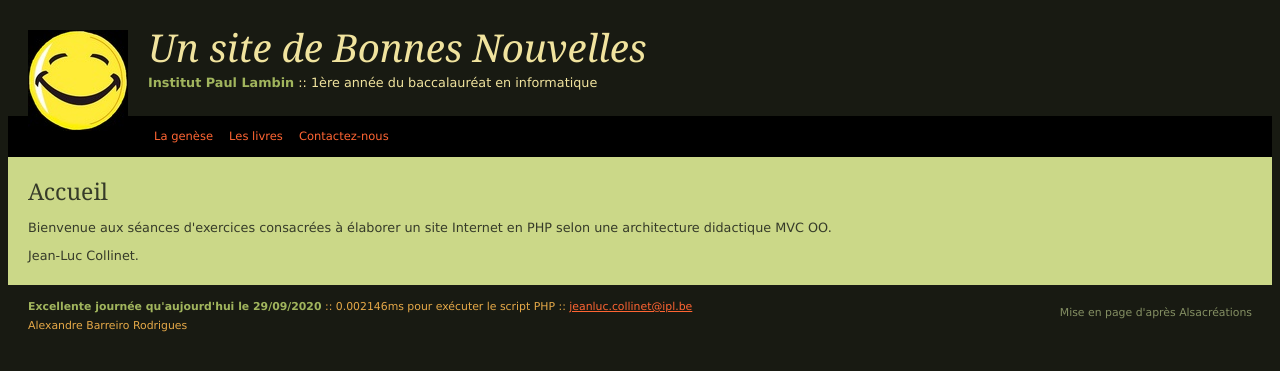
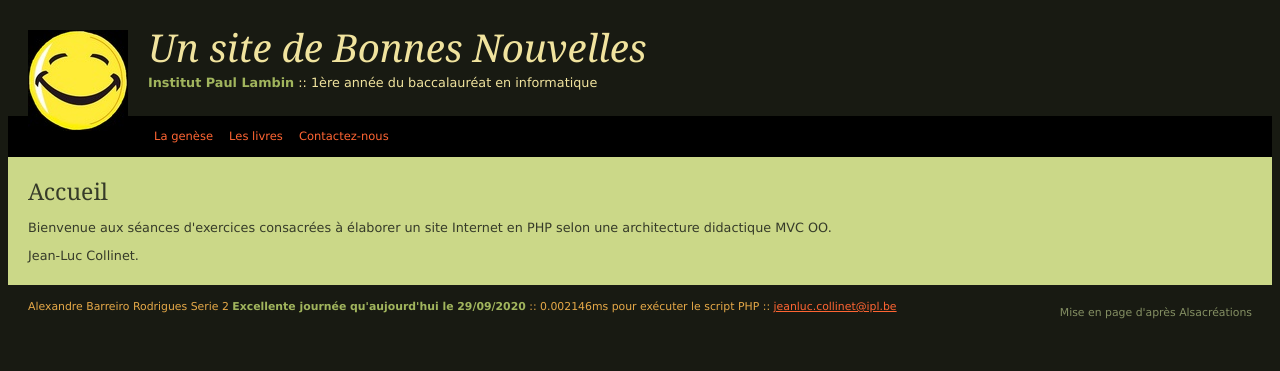
Before and after one commit to alex98RB/DevOps, a PHP site: page / in a window 1280 px wide. Shown: the top 371 px of the page. Run offline with PHP 8.4, Linux system fonts and the light colour scheme.

Commit message:
change footer

```diff
--- a/views/footer.php
+++ b/views/footer.php
@@ -1,4 +1,5 @@
 		<div id="pied">
+		Alexandre Barreiro Rodrigues Serie 2
 			<strong>Excellente journée qu'aujourd'hui le <?php echo $date ?></strong> ::
 			<?php $time_end = microtime(true);
 				  $time = number_format(($time_end - $time_start)*1000,6);
@@ -8,9 +9,6 @@
 			<p id="copyright">Mise en page d'après
 				<a href="http://www.alsacreations.com/tutoriels/">Alsacréations</a>
 			</p>
-			<p>
-				Alexandre Barreiro Rodrigues
-			</p>
 		</div><!-- #pied -->
 	</div><!-- #global -->
 	</body>
```
